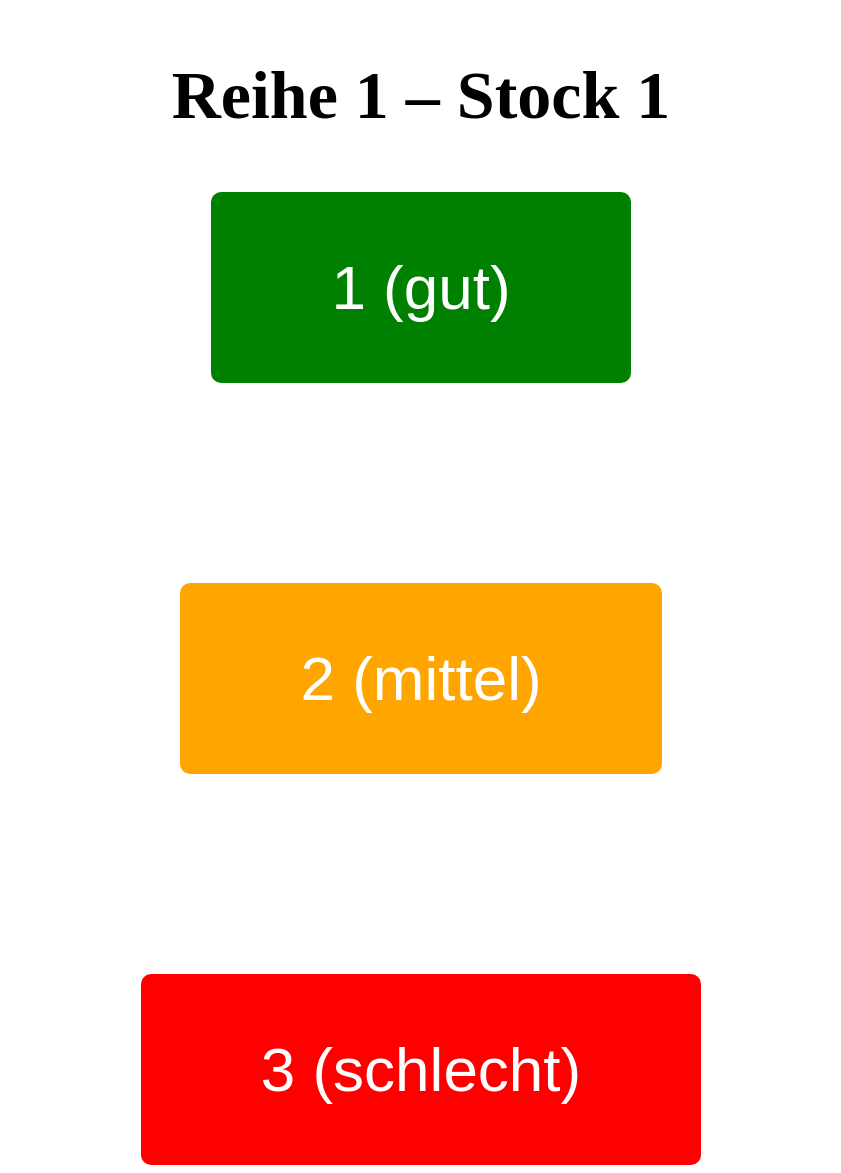
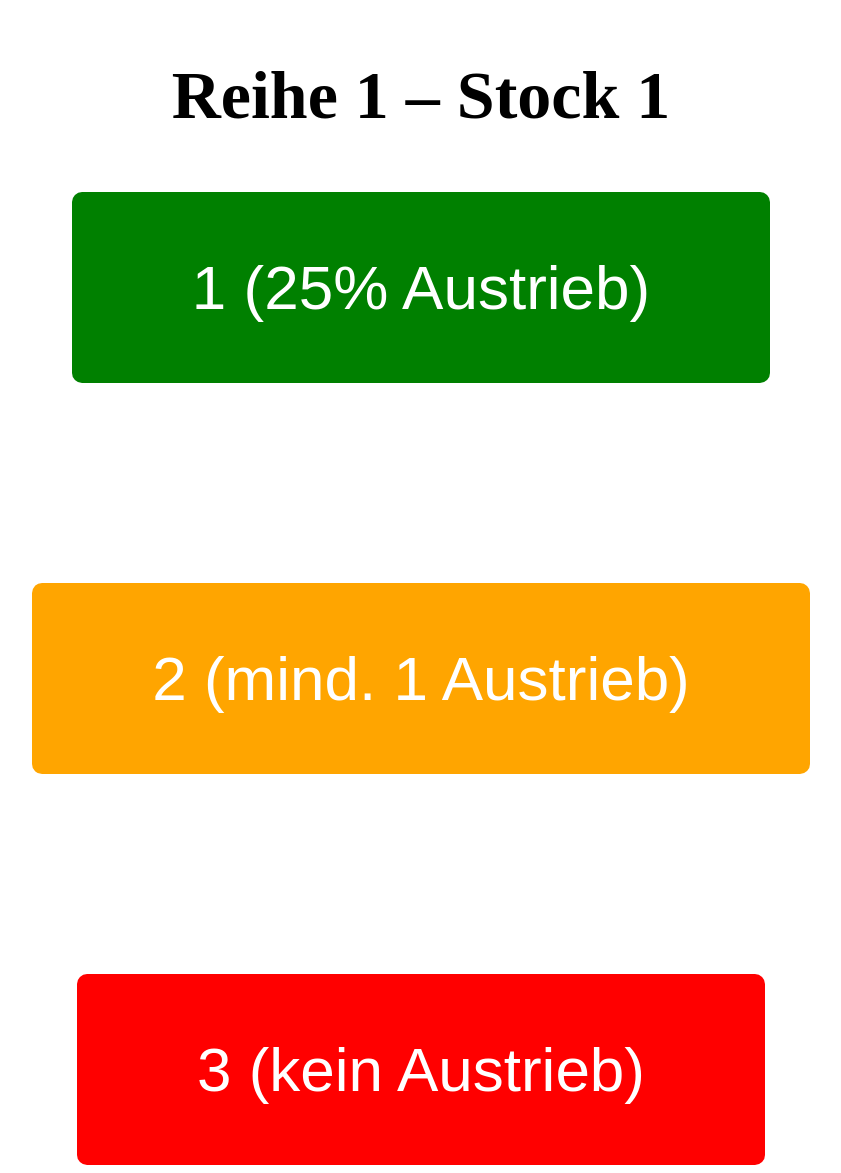
Before and after one commit to bezeba/Rebberg-app, a Flask app: page /bewerten in a window 1280 px wide. Shown: the whole page, without its empty margins (219-1060 px from the left). Run offline with Flask 3, Linux system fonts and the light colour scheme; the visitor is signed in with stand-in values (Sample User, id 1).

Commit message:
Update bewerten.html

```diff
--- a/templates/bewerten.html
+++ b/templates/bewerten.html
@@ -22,13 +22,13 @@
   <form method="post" style="display: flex; flex-direction: column; gap: 200px; align-items: center;">
     <button name="bewertung" value="1" onclick="vibrieren(100)"
       style="font-size: 62px; padding: 60px 120px; background-color: green; color: white; border: none; border-radius: 10px;">
-      1 (gut)</button>
+      1 (25% Austrieb)</button>
     <button name="bewertung" value="2" onclick="vibrieren(200)"
       style="font-size: 62px; padding: 60px 120px; background-color: orange; color: white; border: none; border-radius: 10px;">
-      2 (mittel)</button>
+      2 (mind. 1 Austrieb)</button>
     <button name="bewertung" value="3" onclick="vibrieren(300)"
       style="font-size: 62px; padding: 60px 120px; background-color: red; color: white; border: none; border-radius: 10px;">
-      3 (schlecht)</button>
+      3 (kein Austrieb)</button>
   </form>
 </body>
 </html>
```
